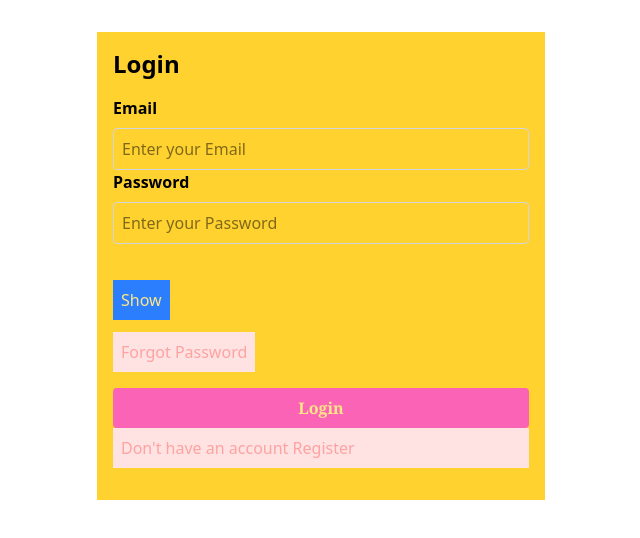
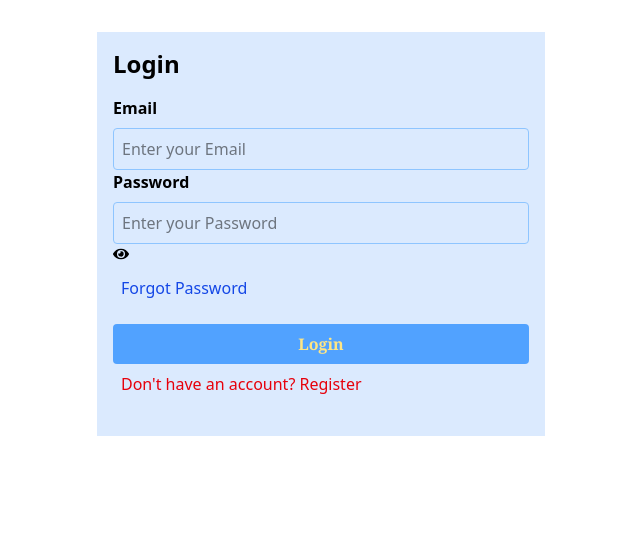
Before and after one commit to SundariC/Task12frontend, a React (Vite) app: page /login in a window 1280 px wide. Shown: the top 538 px of the page, without its empty margins (319-959 px from the left). Built offline with nearby package versions, Linux system fonts and the light colour scheme.

Commit message:
completed

```diff
--- a/package.json
+++ b/package.json
@@ -14,6 +14,7 @@
     "axios": "^1.13.2",
     "react": "^19.2.0",
     "react-dom": "^19.2.0",
+    "react-icons": "^5.5.0",
     "react-router-dom": "^7.10.1",
     "react-toastify": "^11.0.5",
     "tailwindcss": "^4.1.18"
--- a/src/Components/Footer.jsx
+++ /dev/null
@@ -1,11 +0,0 @@
-import React from 'react';
-
-const Footer = () => {
-    return (
-        <div>
-
-        </div>
-    );
-};
-
-export default Footer;
--- a/src/Components/Navbar.jsx
+++ /dev/null
@@ -1,11 +0,0 @@
-import React from 'react';
-
-const Navbar = () => {
-    return (
-        <div>
-            <h1></h1>
-        </div>
-    );
-};
-
-export default Navbar;
--- a/src/Components/ProtectedRoute.jsx
+++ /dev/null
@@ -1,11 +0,0 @@
-import React from 'react';
-
-const ProtectedRoute = () => {
-    return (
-        <div>
-
-        </div>
-    );
-};
-
-export default ProtectedRoute;
--- a/src/Pages/AdminPanel.jsx
+++ /dev/null
@@ -1,11 +0,0 @@
-import React from 'react';
-
-const AdminPanel = () => {
-    return (
-        <div>
-
-        </div>
-    );
-};
-
-export default AdminPanel;
--- a/src/Pages/CreateBlog.jsx
+++ /dev/null
@@ -1,11 +0,0 @@
-import React from 'react';
-
-const CreateBlog = () => {
-    return (
-        <div>
-
-        </div>
-    );
-};
-
-export default CreateBlog;
--- a/src/Pages/ForgotPassword.jsx
+++ b/src/Pages/ForgotPassword.jsx
@@ -30,7 +30,7 @@ const ForgotPassword = () => {
     return (
         <div className="container mx-auto mt-8">
       <form
-        className="max-w-md mx-auto bg-amber-300 p-4"
+        className="max-w-md mx-auto bg-blue-100 p-4"
         onSubmit={handleSubmit}
       >
         <h2 className="text-2xl mb-4 font-bold font-sans">Forgot Password</h2>
@@ -42,7 +42,7 @@ const ForgotPassword = () => {
             Email
           </label>
           <input
-            className="w-full p-2 border border-gray-300 rounded"
+            className="w-full p-2 border border-blue-300 rounded outline-blue-600"
             type="email"
             id="email"
             name="email"
@@ -53,11 +53,11 @@ const ForgotPassword = () => {
         </p>
         <button
           type="submit"
-          className="w-full bg-pink-400 font-bold rounded font-serif text-amber-200 p-2"
+          className="w-full mt-3 bg-blue-400 font-bold rounded font-serif text-amber-200 p-2"
         >
           Submit
         </button>
-        <div className="bg-red-100 p-2 mb-4 text-red-300">
+        <div className=" p-2 mb-4 text-red-600">
           Password Remembered? <a href="/Login">Login</a>
         </div>
       </form>
--- a/src/Pages/Login.jsx
+++ b/src/Pages/Login.jsx
@@ -3,6 +3,7 @@ import { useNavigate } from "react-router-dom";
 import { toast } from "react-toastify";
 import "react-toastify/dist/ReactToastify.css";
 import api from "../Services/api";
+import { FaEye, FaEyeSlash } from "react-icons/fa";
 
 const Login = () => {
   const navigate = useNavigate();
@@ -13,10 +14,7 @@ const Login = () => {
   const handleSubmit = async (e) => {
     e.preventDefault();
     try {
-      const response = await api.post(
-        "/auth/login",
-        { email, password }
-      );
+      const response = await api.post("/auth/login", { email, password });
       localStorage.setItem("token", response.data.token);
       localStorage.setItem("role", response.data.role);
       toast.success(response.data.message);
@@ -31,10 +29,7 @@ const Login = () => {
   };
   return (
     <div className="container mx-auto mt-8">
-      <form
-        className="max-w-md mx-auto bg-amber-300 p-4"
-        onSubmit={handleSubmit}
-      >
+      <form className="max-w-md mx-auto bg-blue-100 p-4" onSubmit={handleSubmit}>
         <h2 className="text-2xl mb-4 font-bold font-sans">Login</h2>
         {error && (
           <div className="bg-red-100 p-3 text-red-600 rounded">{error}</div>
@@ -44,7 +39,7 @@ const Login = () => {
             Email
           </label>
           <input
-            className="w-full p-2 border border-gray-300 rounded"
+            className="w-full p-2 border border-blue-300 rounded outline-blue-600"
             type="email"
             id="email"
             name="email"
@@ -58,7 +53,7 @@ const Login = () => {
             Password
           </label>
           <input
-            className="w-full p-2 border border-gray-300 rounded"
+            className="w-full p-2 border border-blue-300 rounded outline-blue-600"
             type={showPassword ? "text" : "password"}
             id="password"
             name="password"
@@ -66,31 +61,29 @@ const Login = () => {
             onChange={(e) => setPassword(e.target.value)}
             placeholder="Enter your Password"
           />
-          <br />
-          <br />
           <button
             type="button"
             onClick={() => setShowPassword(!showPassword)}
-            className="p-2 my-3 bg-blue-500 text-amber-200"
+            className=""
           >
-            {showPassword ? "Hide" : "Show"}
+            {showPassword ? <FaEyeSlash /> : <FaEye />}
           </button>
         </p>
         <button
           type="button"
           onClick={() => navigate("/forgot-password")}
-          className="bg-red-100 p-2 mb-4 text-red-300"
+          className=" p-2 mb-4 text-blue-700"
         >
           Forgot Password
         </button>
         <button
           type="submit"
-          className="w-full bg-pink-400 font-bold rounded font-serif text-amber-200 p-2"
+          className="w-full bg-blue-400 font-bold rounded font-serif text-amber-200 p-2"
         >
           Login
         </button>
-        <div className="bg-red-100 p-2 mb-4 text-red-300">
-          Don't have an account <a href="/register">Register</a>
+        <div className=" p-2 mb-4 text-red-600">
+          Don't have an account? <a href="/register">Register</a>
         </div>
       </form>
     </div>
--- a/src/Pages/NotFound.jsx
+++ /dev/null
@@ -1,11 +0,0 @@
-import React from 'react';
-
-const NotFound = () => {
-    return (
-        <div>
-
-        </div>
-    );
-};
-
-export default NotFound;
--- a/src/Pages/Register.jsx
+++ b/src/Pages/Register.jsx
@@ -1,9 +1,9 @@
 import React, { useState } from "react";
 import { useNavigate } from "react-router-dom";
 import { toast } from "react-toastify";
-import axios from "axios";
 import "react-toastify/dist/ReactToastify.css";
 import api from "../Services/api";
+import { FaEye, FaEyeSlash } from "react-icons/fa";
 
 
 const Register = () => {
@@ -31,10 +31,10 @@ const Register = () => {
     };
     return (
         <div className = 'container mx-auto mt-8'>
-            <form className = 'max-w-md mx-auto bg-amber-300 p-4'onSubmit={handleSubmit}>
+            <form className = 'max-w-md mx-auto bg-blue-100 p-4 shadow-blue-600'onSubmit={handleSubmit}>
                 <h2 className = 'text-2xl mb-4 font-bold font-sans'>Register</h2>
                 {error && (
-                    <div className = "bg-red-100 p-3 text-red-600 rounded">
+                    <div className = " p-3 text-red-600 rounded">
                         {error}
                     </div>
                 )}
@@ -43,7 +43,7 @@ const Register = () => {
                         Name
                     </label>
                     <input
-                    className = "w-full p-2 border border-gray-300 rounded"
+                    className = "w-full p-2 border border-blue-300 rounded outline-blue-600"
                     type="text"
                     id="name"
                     name="name"
@@ -57,7 +57,7 @@ const Register = () => {
                         Email
                     </label>
                     <input
-                    className = "w-full p-2 border border-gray-300 rounded"
+                    className = "w-full p-2 border border-blue-300 rounded outline-blue-600"
                     type="email"
                     id="email"
                     name="email"
@@ -71,7 +71,7 @@ const Register = () => {
                         Password
                     </label>
                     <input
-                    className = "w-full p-2 border border-gray-300 rounded"
+                    className = "w-full p-2 border border-gray-300 rounded outline-blue-600"
                     type={showPassword ? "text" : "password"}
                     id="password"
                     name="password"
@@ -79,21 +79,19 @@ const Register = () => {
                     onChange={(e) => setPassword(e.target.value)}
                     placeholder="Enter your Password"
                     />
-                    <br />
-                    <br />
                     <button
                     type="button"
                     onClick={()=> setShowPassword(!showPassword)}
-                    className="p-2 my-3 bg-blue-500 text-amber-200">
-                        {showPassword ? "Hide" : "Show"}
+                    className="">
+                        {showPassword ? <FaEyeSlash /> : <FaEye />}
                     </button>
                 </p>
                 <button
                     type="submit"
-                    className="w-full bg-pink-400 font-bold rounded font-serif text-amber-200 p-2">
+                    className="w-full bg-blue-400 font-bold rounded font-serif text-amber-200 p-2">
                        Register
                     </button>
-                    <div className = " bg-red-100 p-2 mb-4 text-red-300">Already have an account <a href = "/login">Login</a></div>
+                    <div className = "p-2 mb-4 text-red-700">Already have an account? <a href = "/login">Login</a></div>
             </form>
         </div>
     );
--- a/src/Pages/ResetPassword.jsx
+++ b/src/Pages/ResetPassword.jsx
@@ -3,6 +3,10 @@ import { useNavigate, useParams } from "react-router-dom";
 import { toast } from "react-toastify";
 import "react-toastify/dist/ReactToastify.css";
 import api from "../Services/api";
+import { FaEye, FaEyeSlash } from "react-icons/fa";
+
+
+
 
 const ResetPassword = () => {
   const navigate = useNavigate();
@@ -14,10 +18,9 @@ const ResetPassword = () => {
   const handleSubmit = async (e) => {
     e.preventDefault();
     try {
-            const response = await api.post(
-              `/auth/reset-password/${ id }/${ token }`,
-              { password }
-            );
+      const response = await api.post(`/auth/reset-password/${id}/${token}`, {
+        password,
+      });
       toast.success(response.data.message);
       setError(null);
       navigate("/login");
@@ -29,10 +32,7 @@ const ResetPassword = () => {
   };
   return (
     <div className="container mx-auto mt-8">
-      <form
-        className="max-w-md mx-auto bg-amber-300 p-4"
-        onSubmit={handleSubmit}
-      >
+      <form className="max-w-md mx-auto bg-blue-100 p-4" onSubmit={handleSubmit}>
         <h2 className="text-2xl mb-4 font-bold font-sans">Reset Password</h2>
         {error && (
           <div className="bg-red-100 p-3 text-red-600 rounded">{error}</div>
@@ -42,7 +42,7 @@ const ResetPassword = () => {
             Password
           </label>
           <input
-            className="w-full p-2 border border-gray-300 rounded"
+            className="w-full p-2 border border-blue-300 rounded outline-blue-600"
             type={showPassword ? "text" : "password"}
             id="password"
             name="password"
@@ -50,19 +50,17 @@ const ResetPassword = () => {
             onChange={(e) => setPassword(e.target.value)}
             placeholder="Enter your Password"
           />
-          <br />
-          <br />
           <button
             type="button"
             onClick={() => setShowPassword(!showPassword)}
-            className="p-2 my-3 bg-blue-500 text-amber-200"
+            className=""
           >
-            {showPassword ? "Hide" : "Show"}
+            {showPassword ? <FaEyeSlash /> : <FaEye />}
           </button>
         </p>
         <button
           type="submit"
-          className="w-full bg-pink-400 font-bold rounded font-serif text-amber-200 p-2"
+          className="w-full bg-blue-400 font-bold rounded font-serif text-amber-200 p-2"
         >
           Update Password
         </button>
```
Also changed, not shown: src/App.jsx (+0 -31 lines), 1 other file (tests, documents, lock files or other folders). Lines whose indentation alone changed are shown as unchanged.
